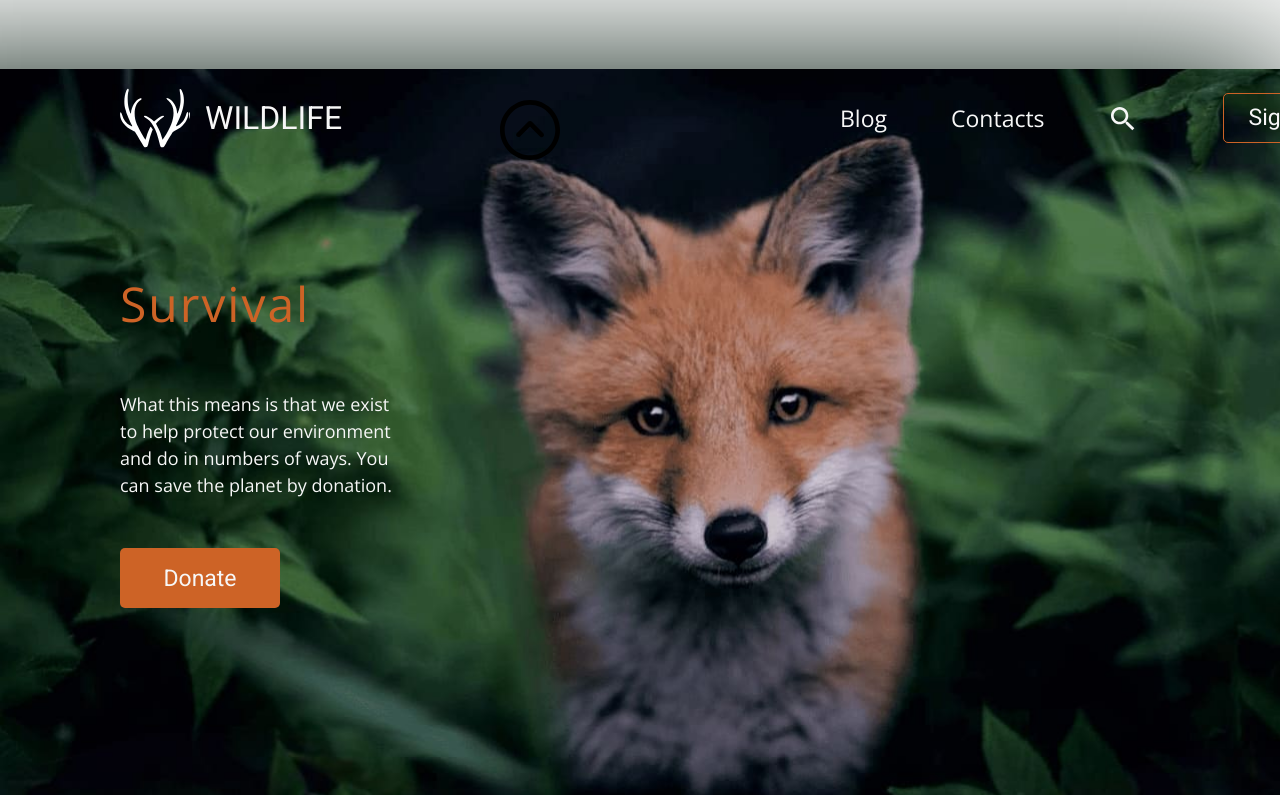
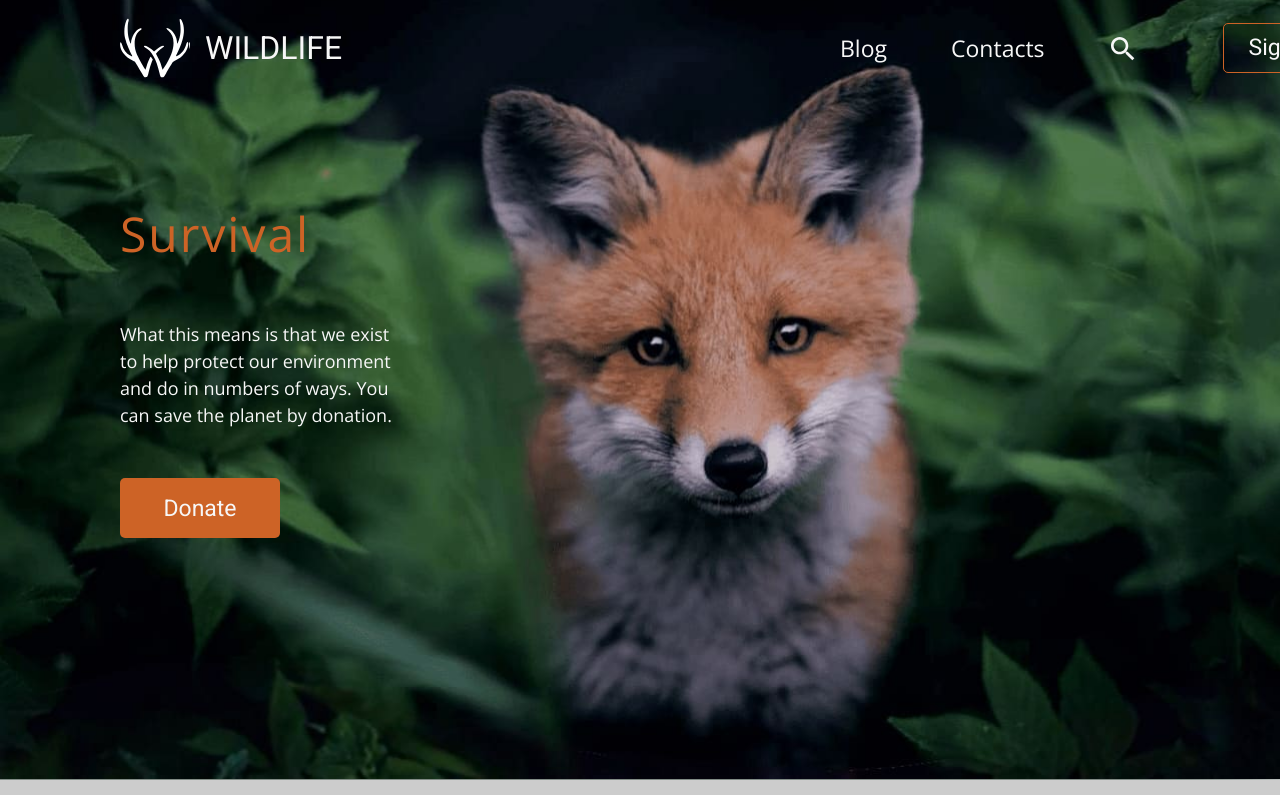
Before and after one commit to Mukhammaddiyor67/index, a plain HTML site: page Index.html in a window 1280 px wide. Shown: the top 795 px of the page. Drawn offline with nearby package versions, Linux system fonts and the light colour scheme.

Commit message:
update .html

```diff
--- a/Index.html
+++ b/Index.html
@@ -8,57 +8,7 @@
     <title>WILDLIFE</title>
   </head>
   <body>
-    <div class="sticky_helper"><a href="#">
-      <?xml version="1.0" encoding="iso-8859-1"?>
-      <svg version="1.1" id="Capa_1" xmlns="http://www.w3.org/2000/svg" xmlns:xlink="http://www.w3.org/1999/xlink" x="0px" y="0px"
-         viewBox="0 0 512 512" style="enable-background:new 0 0 512 512;" xml:space="preserve">
-      <g>
-        <g>
-          <path d="M256,0C114.833,0,0,114.833,0,256s114.833,256,256,256s256-114.853,256-256S397.167,0,256,0z M256,472.341
-            c-119.275,0-216.341-97.046-216.341-216.341S136.725,39.659,256,39.659c119.295,0,216.341,97.046,216.341,216.341
-            S375.275,472.341,256,472.341z"/>
-        </g>
-      </g>
-      <g>
-        <g>
-          <path d="M369.227,283.365l-99.148-99.148c-7.734-7.694-20.226-7.694-27.96,0l-99.148,99.148c-6.365,7.416-6.365,18.382,0,25.798
-            c7.119,8.309,19.651,9.28,27.96,2.161L256,226.256l85.267,85.069c7.734,7.694,20.226,7.694,27.96,0
-            C376.921,303.591,376.921,291.098,369.227,283.365z"/>
-        </g>
-      </g>
-      <g>
-      </g>
-      <g>
-      </g>
-      <g>
-      </g>
-      <g>
-      </g>
-      <g>
-      </g>
-      <g>
-      </g>
-      <g>
-      </g>
-      <g>
-      </g>
-      <g>
-      </g>
-      <g>
-      </g>
-      <g>
-      </g>
-      <g>
-      </g>
-      <g>
-      </g>
-      <g>
-      </g>
-      <g>
-      </g>
-      </svg>
 
-       </a></div>
     <div class="frame">
       <div class="content">
         <div class="header">
```
